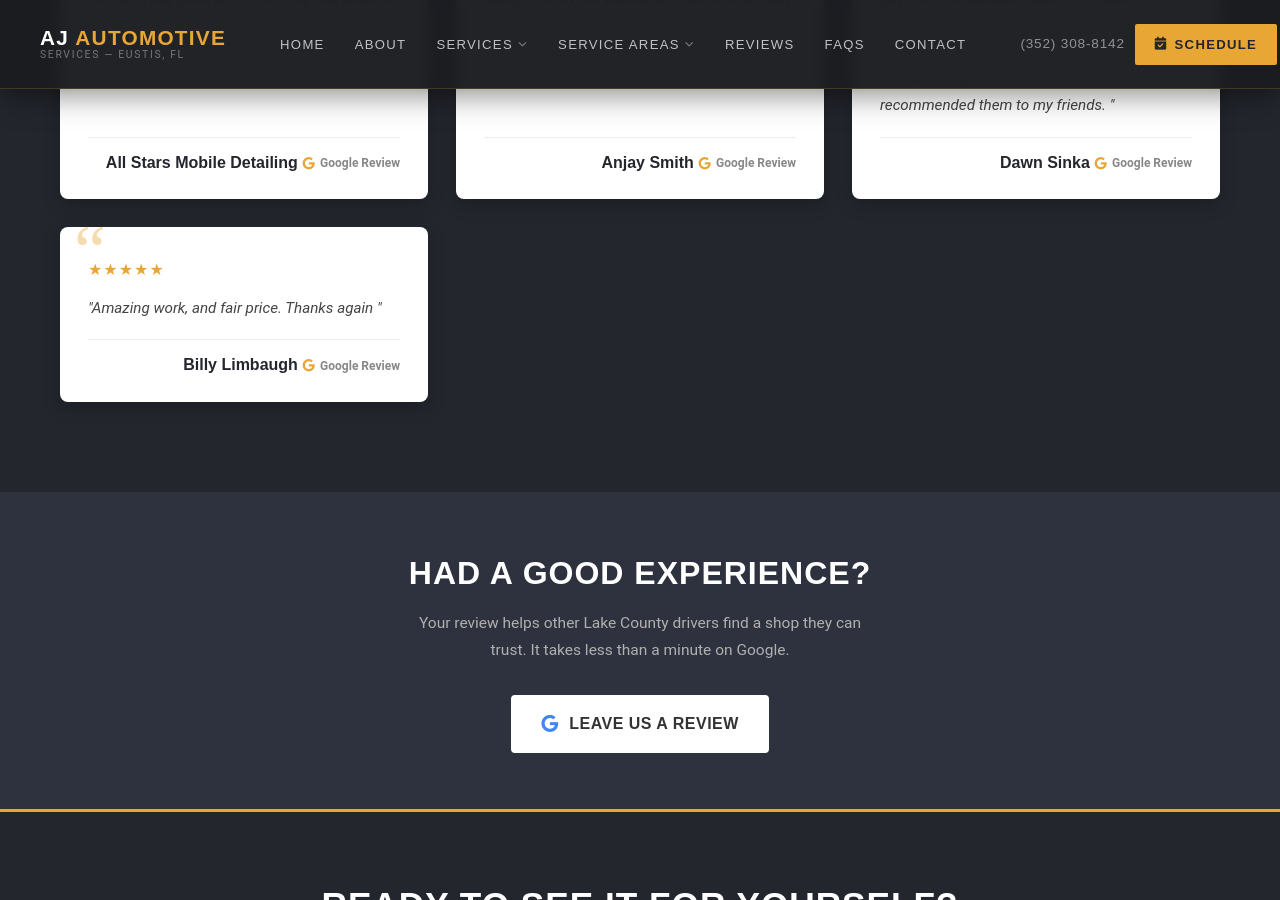
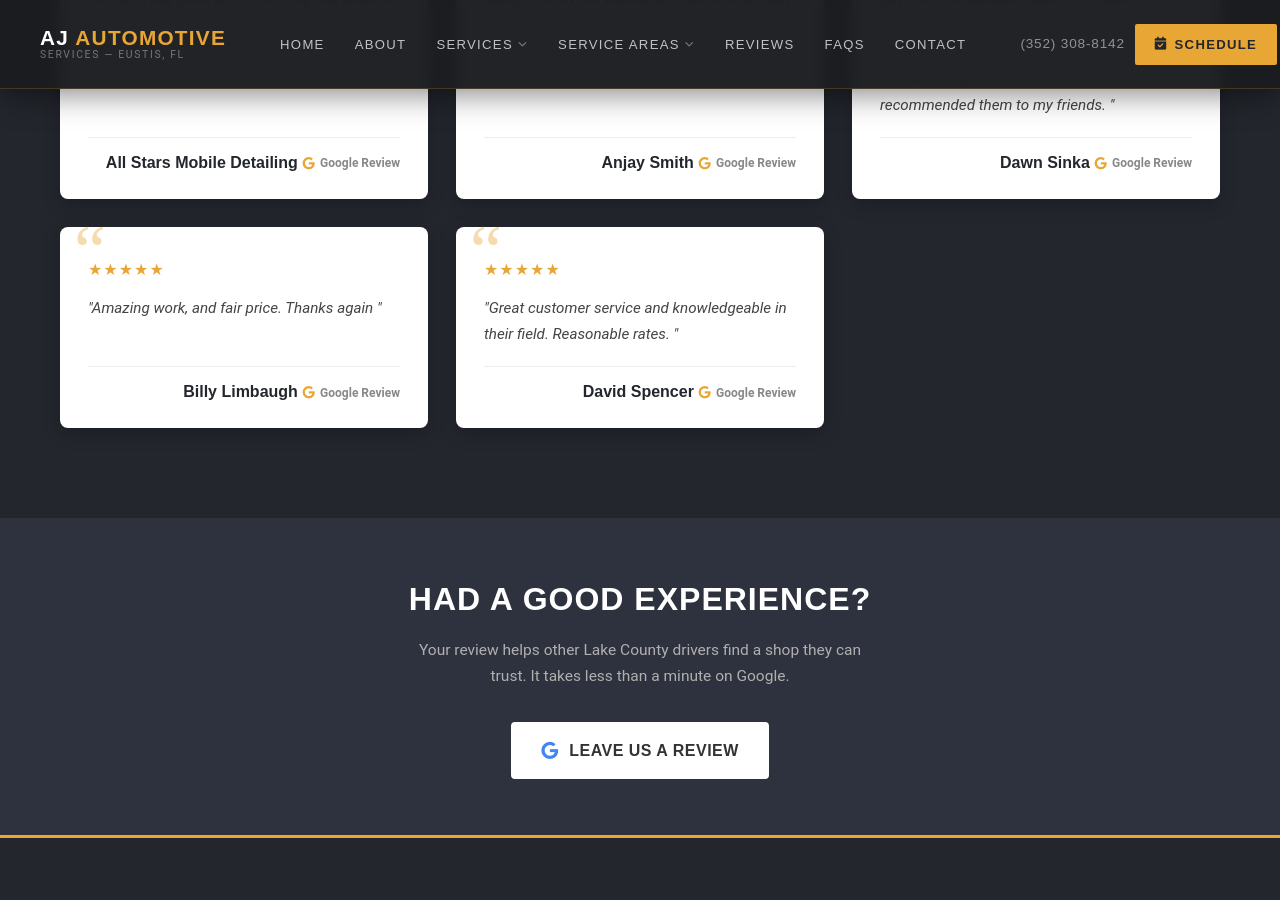
Before and after one commit to JamesBrownR/AJ-Auto-Repair, a Jekyll site: the page built from reviews/index.html, in a window 1280 px wide and 900 px high, scrolled down 1885 px. Built offline with Jekyll 4.4.1, drawn with Linux system fonts in a browser that asks for light colours; nearby versions of some CDN libraries; some web fonts are replaced; library files that are not in the unit come from our copies.

Commit message:
Update reviews.yml

```diff
--- a/_data/reviews.yml
+++ b/_data/reviews.yml
@@ -71,3 +71,8 @@
   stars: 5
   text: >
     Amazing work, and fair price. Thanks again
+
+- name: David Spencer
+  stars: 5
+  text: >
+    Great customer service and knowledgeable in their field. Reasonable rates.
```
